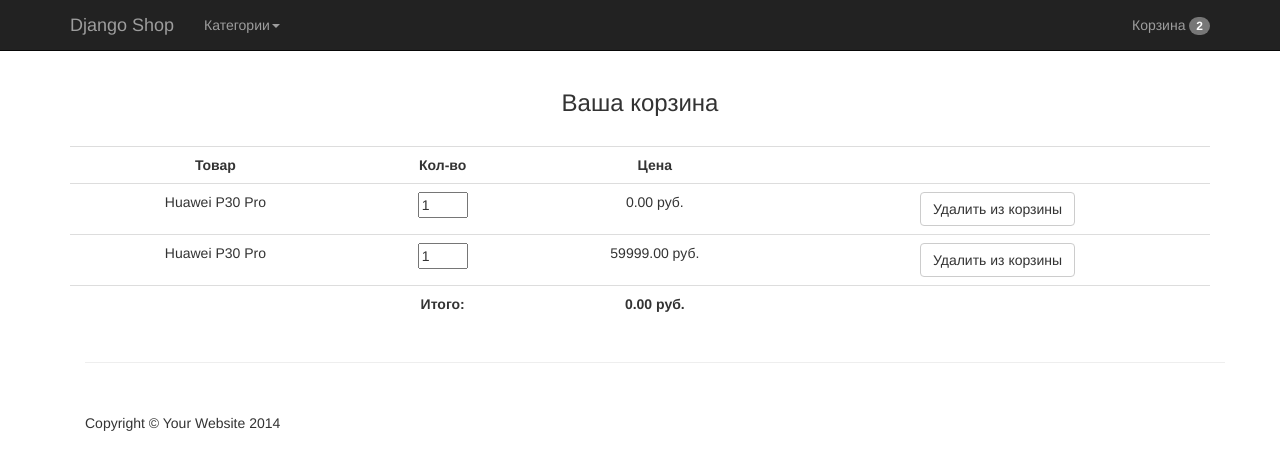
After one commit to freetoyer/djangoshop, a Django app: page /cart/ in a window 1280 px wide. The commit adds this page. Shown: the top 470 px of the page. Run offline with Django 3.2, Linux system fonts and the light colour scheme; data comes from the database, SQL or seed files in the repository; both versions use the stored data as it was after the commit; some libraries are stand-ins or nearby versions.

Commit message:
add CartItem, Cart, cart.html

```diff
--- a/djangoshop/eshopapp/admin.py
+++ b/djangoshop/eshopapp/admin.py
@@ -1,6 +1,8 @@
 from django.contrib import admin
-from eshopapp.models import Category, Brand, Product
+from eshopapp.models import Category, Brand, Product, CartItem, Cart
 
 admin.site.register(Category)
 admin.site.register(Brand)
 admin.site.register(Product)
+admin.site.register(CartItem)
+admin.site.register(Cart)
--- a/djangoshop/eshopapp/models.py
+++ b/djangoshop/eshopapp/models.py
@@ -63,8 +63,8 @@
 
 class CartItem(models.Model):
 
-    product = models.ForeignKey(Product)
-    qty = models.PositiveInteger(default=1)
+    product = models.ForeignKey(Product, blank=True)
+    qty = models.PositiveIntegerField(default=1)
     item_total = models.DecimalField(max_digits=9, decimal_places=2, default=0.00)
 
     def __str__(self):
--- a/djangoshop/eshopapp/templates/base.html
+++ b/djangoshop/eshopapp/templates/base.html
@@ -40,7 +40,7 @@
                     <span class="icon-bar"></span>
                     <span class="icon-bar"></span>
                 </button>
-                <a class="navbar-brand" href="#">Start Bootstrap</a>
+                <a class="navbar-brand" href="#">Django Shop</a>
             </div>
             <!-- Collect the nav links, forms, and other content for toggling -->
             <div class="collapse navbar-collapse" id="bs-example-navbar-collapse-1">
@@ -56,6 +56,9 @@
 					</li>
                     {% endif %}
                 </ul>
+                <ul class="nav navbar-nav navbar-right">
+                    <li><a href="{% url 'cart' %}">Корзина <span class="badge">{{ cart.items.count }}</span></a></li>
+                </ul>
             </div>
             <!-- /.navbar-collapse -->
         </div>
@@ -70,7 +73,7 @@
         <div class="row">
 
             <div class="col-md-3">
-                <p class="lead">Shop Name</p>
+                <p class="lead">Django Shop</p>
                 <div class="list-group">
 					{% for category in categories %}
 					<a href={{ category.get_absolute_url }} class="list-group-item">{{ category.name }}</a>
--- /dev/null
+++ b/djangoshop/eshopapp/templates/cart.html
@@ -0,0 +1,37 @@
+{% extends 'base.html' %}
+
+{% block content %}
+
+<h3 class='text-center'>Ваша корзина</h3>
+<br>
+{% if cart.items.count > 0 %}
+<div class='my-cart'>
+<table class='table'>
+<tr>
+	<td class='text-center'><strong>Товар</strong></td>
+	<td class='text-center'><strong>Кол-во</strong></td>
+	<td class='text-center'><strong>Цена</strong></td>
+	<td class='text-center'></td>
+</tr>
+{% for item in cart.items.all %}
+<tr class='cart-item-{{ item.product.id }}'>
+	<td class='text-center'>{{ item.product.title }}</td>
+	<td class="text-center">
+		<form action='' method='GET'>
+			<input type='number' name='qty' class='cart-item-qty' data-id='{{ item.id }}' value='{{ item.qty }}' min='1' style='width: 50px;'>
+		</form>
+	</td>
+	<td class='text-center' id='cart-item-total-{{ item.id }}'>{{ item.item_total }} руб.</td>
+	<td class='text-center'><a href='#' class='remove_from_cart' data-slug='{{ item.product.slug }}' data-id='{{ item.product.id }}'><button class='btn btn-default'>Удалить из корзины</button></a></td>
+</tr>
+{% endfor %}
+<tr>
+	<td></td>
+	<td class='text-center'> <strong>Итого: </strong></td>
+	<td class='text-center' id='cart-total-price'><strong>{{ cart.cart_total }} руб.</strong></td>
+	<td class='text-center'></td>
+</tr>
+{% endif %}
+</table>
+
+{% endblock content %}
--- a/djangoshop/eshopapp/templates/product.html
+++ b/djangoshop/eshopapp/templates/product.html
@@ -10,6 +10,6 @@
 <p>{% lorem %}</p>
 <hr>
 <p>Цена: <strong>{{ product.price }}</strong></p>
-<a href='#'><button class='btn btn-danger'>Добавить в корзину</button></a>
+<a href='{% url 'add_to_cart' product_slug=product.slug %}'><button class='btn btn-danger'>Добавить в корзину</button></a>
 </div>
 {% endblock content %}
--- a/djangoshop/eshopapp/urls.py
+++ b/djangoshop/eshopapp/urls.py
@@ -1,8 +1,10 @@
 from django.conf.urls import url
-from eshopapp.views import base_view, category_view, product_view
+from eshopapp.views import base_view, category_view, product_view, cart_view, add_to_cart_view
 
 urlpatterns = [
     url(r'^category/(?P<category_slug>[-\w]+)/$', category_view, name='category_detail'),
     url(r'^product/(?P<product_slug>[-\w]+)/$', product_view, name='product_detail'),
+    url(r'^add_to_cart/(?P<product_slug>[-\w]+)/$', add_to_cart_view, name='add_to_cart'),
+    url(r'^cart/$', cart_view, name='cart'),
     url(r'^$', base_view, name='base'),
 ]
--- a/djangoshop/eshopapp/views.py
+++ b/djangoshop/eshopapp/views.py
@@ -1,12 +1,15 @@
 from django.shortcuts import render
-from eshopapp.models import Category, Product
+from eshopapp.models import Category, Product, CartItem, Cart
+from django.http import HttpResponseRedirect
 
 def base_view(request):
     categories = Category.objects.all()
     products = Product.objects.all()
+    cart = Cart.objects.first()
     context = {
             'categories': categories,
-            'products': products
+            'products': products,
+            'cart': cart
     }
     return render(request, 'base.html', context)
 
@@ -14,9 +17,11 @@
 def product_view(request, product_slug):
     product = Product.objects.get(slug=product_slug)
     categories = Category.objects.all()
+    cart = Cart.objects.first()
     context = {
         'product': product,
-        'categories': categories
+        'categories': categories,
+        'cart': cart
     }
     return render(request, 'product.html', context)
 
@@ -24,8 +29,28 @@
 def category_view(request, category_slug):
     category = Category.objects.get(slug=category_slug)
     products_of_category = Product.objects.filter(category=category)
+    categories = Category.objects.all()
     context = {
         'category': category,
-        'products_of_category': products_of_category
+        'products_of_category': products_of_category,
+        'categories': categories
     }
     return render(request, 'category.html', context)
+
+
+def cart_view(request):
+    cart = Cart.objects.first()
+    context = {
+        'cart': cart
+    }
+    return render(request, 'cart.html', context)
+
+
+def add_to_cart_view(request, product_slug):
+    product = Product.objects.get(slug=product_slug)
+    new_item, _ = CartItem.objects.get_or_create(product=product, item_total=product.price)
+    cart = Cart.objects.first()
+    if new_item not in cart.items.all():
+        cart.items.add(new_item)
+        cart.save()
+        return HttpResponseRedirect('/cart/')
```
Also changed, not shown: djangoshop/db.sqlite3, djangoshop/eshopapp/migrations/0003_auto_20190719_1848.py (added), 2 other files. Lines whose indentation alone changed are shown as unchanged.
